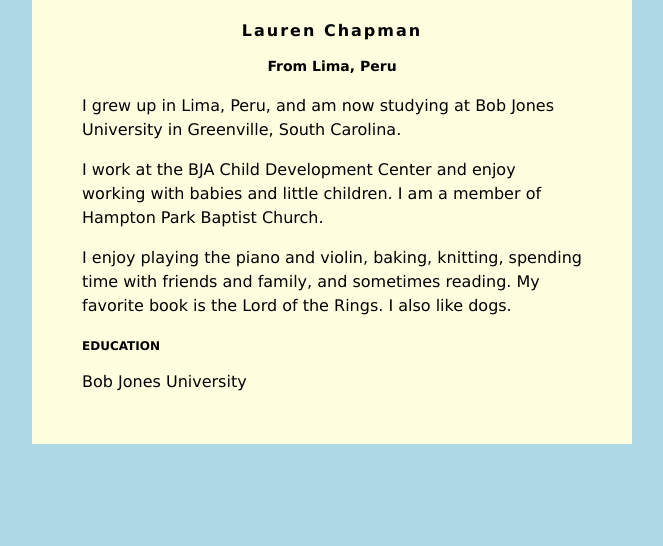
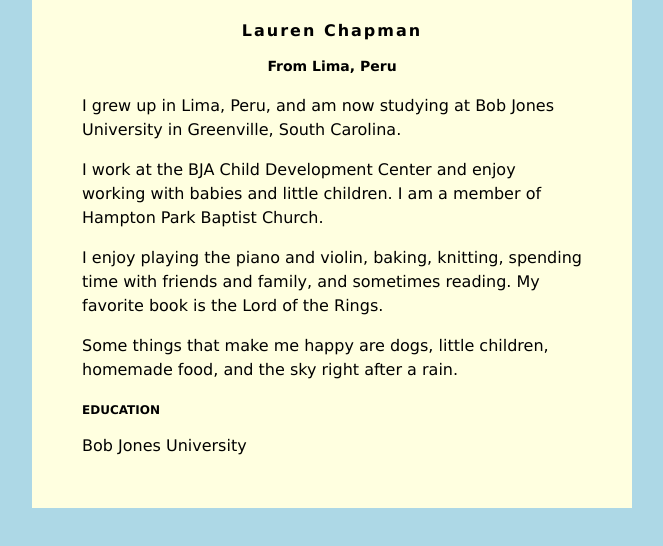
Before and after one commit to LFChapman03/LFChapman03.github.io, a plain HTML site: page index.html in a window 1280 px wide. Shown: the whole page, without its empty margins (308-971 px from the left). Drawn offline with Linux system fonts and the light colour scheme.

Commit message:
Update index.html

```diff
--- a/index.html
+++ b/index.html
@@ -38,7 +38,10 @@ h3 {
             I work at the BJA Child Development Center and enjoy working with babies and little children. I am a member of Hampton Park Baptist Church.
          </p>
          <p>
-            I enjoy playing the piano and violin, baking, knitting, spending time with friends and family, and sometimes reading. My favorite book is the Lord of the Rings. I also like dogs.
+            I enjoy playing the piano and violin, baking, knitting, spending time with friends and family, and sometimes reading. My favorite book is the Lord of the Rings.
+         </p>
+         <p>
+            Some things that make me happy are dogs, little children, homemade food, and the sky right after a rain.
          </p>
 
         <h3>EDUCATION</h3>
```
